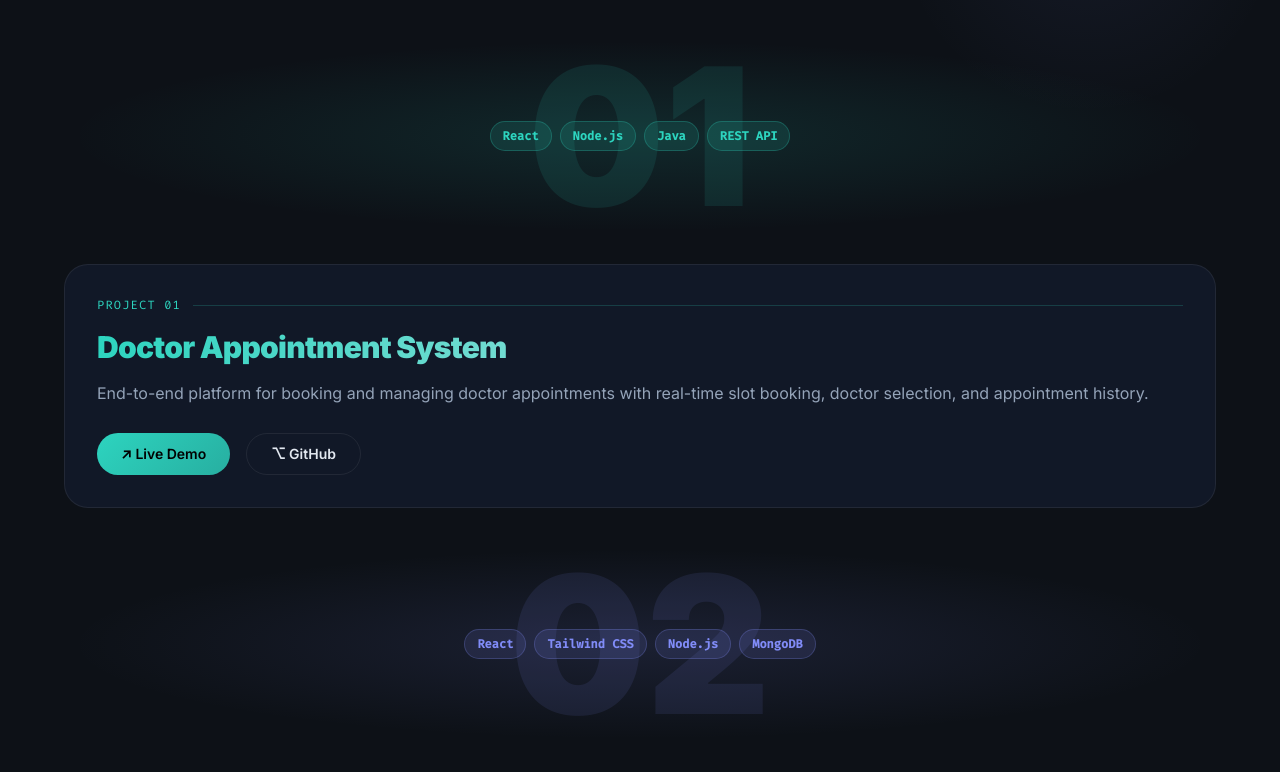
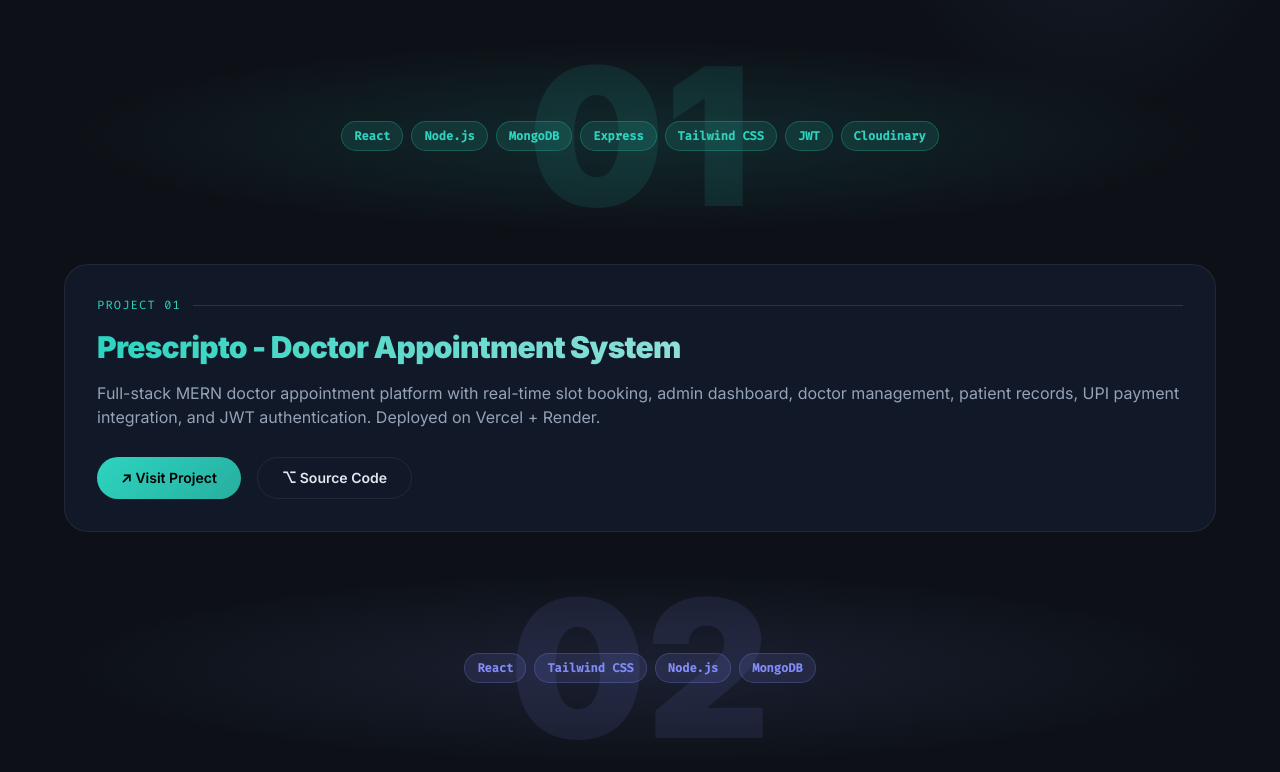
Before and after one commit to nikhil1121/nikhil-portfolio, a React (Vite) app: page / in a window 1280 px wide. Shown: the part 1760-2532 px from the top of the page. Built offline with nearby package versions, Linux system fonts and the light colour scheme.

Commit message:
Update project links and details

```diff
--- a/src/components/Projects.jsx
+++ b/src/components/Projects.jsx
@@ -1,24 +1,33 @@
 const projects = [
   {
-    num: "01", title: "Doctor Appointment System",
-    desc: "End-to-end platform for booking and managing doctor appointments with real-time slot booking, doctor selection, and appointment history.",
-    tech: ["React", "Node.js", "Java", "REST API"],
-    demo: "#", github: "https://github.com/Nikhil1121",
-    accent: "#2dd4bf", glow: "rgba(45,212,191,0.12)",
+    num: "01",
+    title: "Prescripto - Doctor Appointment System",
+    desc: "Full-stack MERN doctor appointment platform with real-time slot booking, admin dashboard, doctor management, patient records, UPI payment integration, and JWT authentication. Deployed on Vercel + Render.",
+    tech: ["React", "Node.js", "MongoDB", "Express", "Tailwind CSS", "JWT", "Cloudinary"],
+    demo: "https://doctor-appointment-frontend-git-master-nikhil1121s-projects.vercel.app/",
+    github: "https://github.com/Nikhil1121/Doctor_Appointment_Frontend",
+    accent: "#2dd4bf",
+    glow: "rgba(45,212,191,0.12)",
   },
   {
-    num: "02", title: "Resume Builder",
+    num: "02",
+    title: "Resume Builder",
     desc: "Generates professional ATS-friendly resumes with PDF export. Built with React, Tailwind CSS, Node.js, and MongoDB.",
     tech: ["React", "Tailwind CSS", "Node.js", "MongoDB"],
-    demo: "#", github: "https://github.com/Nikhil1121",
-    accent: "#818cf8", glow: "rgba(129,140,248,0.12)",
+    demo: "#",
+    github: "https://github.com/Nikhil1121",
+    accent: "#818cf8",
+    glow: "rgba(129,140,248,0.12)",
   },
   {
-    num: "03", title: "Amazon Web App Clone",
+    num: "03",
+    title: "Amazon Web App Clone",
     desc: "Amazon-style homepage with product cards, cart UI, and search. Improved UI responsiveness by 35% using Flexbox and CSS Grid.",
     tech: ["HTML", "CSS", "JavaScript"],
-    demo: "#", github: "https://github.com/Nikhil1121",
-    accent: "#f59e0b", glow: "rgba(245,158,11,0.12)",
+    demo: "#",
+    github: "https://github.com/Nikhil1121",
+    accent: "#f59e0b",
+    glow: "rgba(245,158,11,0.12)",
   },
 ];
 
@@ -77,11 +86,11 @@ export default function Projects() {
                   <a href={p.demo} target="_blank" rel="noreferrer"
                     className="inline-flex items-center gap-2 px-4 sm:px-6 py-2 sm:py-2.5 rounded-full font-semibold text-xs sm:text-sm text-black transition-all hover:opacity-90 hover:-translate-y-0.5"
                     style={{ background: `linear-gradient(135deg,${p.accent},${p.accent}cc)` }}>
-                    ↗ Live Demo
+                    ↗ Visit Project
                   </a>
                   <a href={p.github} target="_blank" rel="noreferrer"
                     className="inline-flex items-center gap-2 px-4 sm:px-6 py-2 sm:py-2.5 rounded-full font-semibold text-xs sm:text-sm border border-theme hover:border-theme-md text-primary transition-all hover:-translate-y-0.5">
-                    ⌥ GitHub
+                    ⌥ Source Code
                   </a>
                 </div>
               </div>
```
Also changed, not shown: 3 other files (tests, documents, lock files or other folders).
